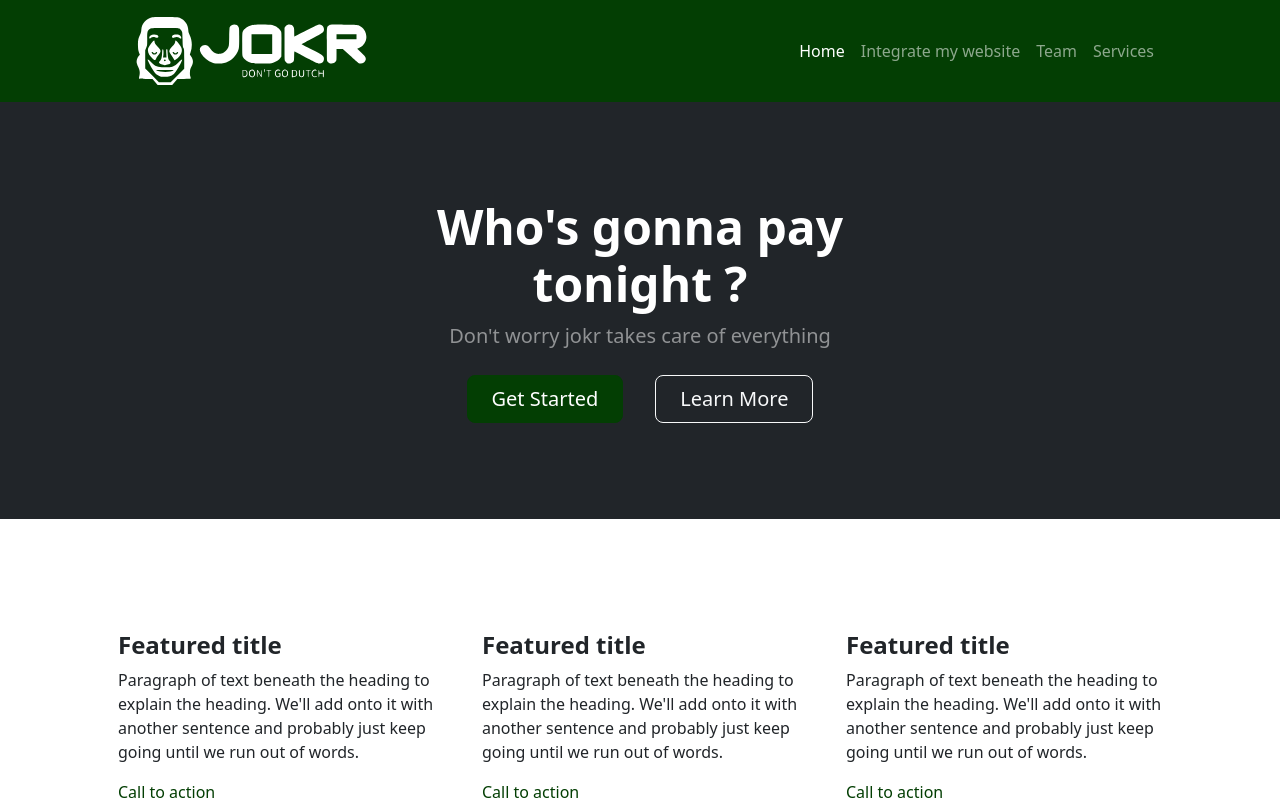
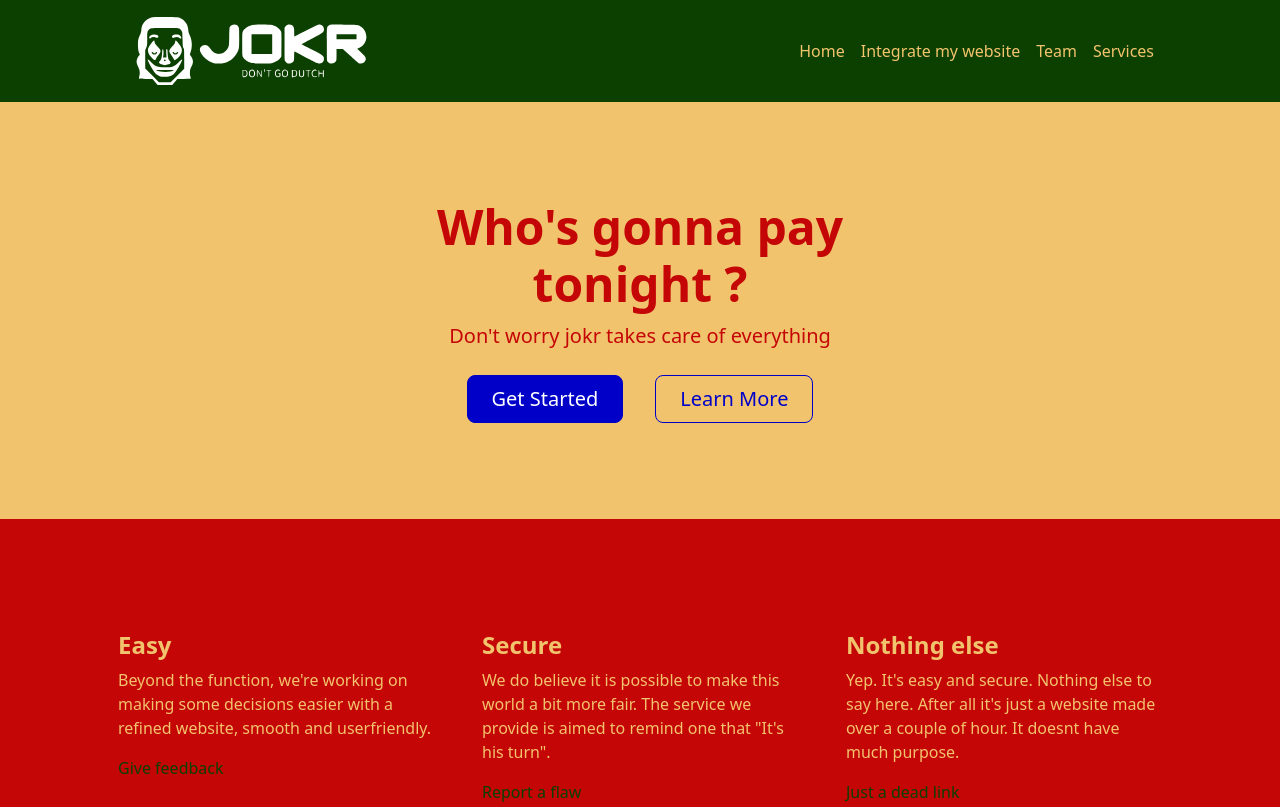
Before and after one commit to Nzoops/THP_Jokr, a website: page index.html in a window 1280 px wide. Shown: the top 807 px of the page. Drawn offline with Linux system fonts and the light colour scheme.

Commit message:
style css appliqué sur une partie de la page

```diff
--- a/index.html
+++ b/index.html
@@ -10,8 +10,8 @@
 
 <body>
   <!-- Responsive navbar -->
-  <nav class="navbar navbar-expand-lg navbar-dark bg-primary">
-    <div class="container px-5">
+  <nav class="navbar navbar-expand-lg bg-primary navbar-dark">
+    <div class="container px-5 ">
       <a class="navbar-brand" href="/">
         <svg xmlns:dc="" xmlns:cc="/"
           xmlns:rdf="/" xmlns:svg="/"
@@ -35,29 +35,29 @@
       </a>
       <button class="navbar-toggler" type="button" data-bs-toggle="collapse" data-bs-target="#navbarSupportedContent"
         aria-controls="navbarSupportedContent" aria-expanded="false" aria-label="Toggle navigation"><span
-          class="navbar-toggler-icon"></span></button>
+          class="navbar-toggler-icon "></span></button>
       <div class="collapse navbar-collapse" id="navbarSupportedContent">
-        <ul class="navbar-nav ms-auto mb-2 mb-lg-0">
-          <li class="nav-item"><a class="nav-link active" aria-current="page" href="#!">Home</a></li>
-          <li class="nav-item"><a class="nav-link" href="#!">Integrate my website</a></li>
-          <li class="nav-item"><a class="nav-link" href="#!">Team</a></li>
-          <li class="nav-item"><a class="nav-link" href="#!">Services</a></li>
+        <ul class="navbar-nav ms-auto mb-2 mb-lg-0 ">
+          <li class="nav-item "><a class="nav-link text-light active" aria-current="page" href="#!">Home</a></li>
+          <li class="nav-item "><a class="nav-link text-light" href="#!">Integrate my website</a></li>
+          <li class="nav-item "><a class="nav-link text-light" href="#!">Team</a></li>
+          <li class="nav-item "><a class="nav-link text-light" href="#!">Services</a></li>
         </ul>
       </div>
     </div>
   </nav>
 
   <!-- Hero -->
-  <header class="bg-dark py-5">
+  <header class="bg-light py-5">
     <div class="container px-5">
       <div class="row gx-5 justify-content-center">
         <div class="col-lg-6">
           <div class="text-center my-5">
-            <h1 class="display-5 fw-bolder text-white mb-2">Who's gonna pay tonight ?</h1>
-            <p class="lead text-white-50 mb-4">Don't worry jokr takes care of everything</p>
+            <h1 class="display-5 fw-bolder text-secondary mb-2">Who's gonna pay tonight ?</h1>
+            <p class="lead text-secondary 50 mb-4">Don't worry jokr takes care of everything</p>
             <div class="d-grid gap-3 d-sm-flex justify-content-sm-center">
-              <a class="btn btn-primary btn-lg px-4 me-sm-3" href="#features">Get Started</a>
-              <a class="btn btn-outline-light btn-lg px-4" href="#!">Learn More</a>
+              <a class="btn btn-success btn-lg px-4 me-sm-3" href="#features">Get Started</a>
+              <a class="btn btn-outline-success btn-lg px-4" href="#!">Learn More</a>
             </div>
           </div>
         </div>
@@ -66,36 +66,33 @@
   </header>
 
   <!-- Features section-->
-  <section class="py-5 border-bottom" id="features">
+  <section class="py-5 border-bottom bg-secondary text-light" id="features">
     <div class="container px-5 my-5">
       <div class="row gx-5">
         <div class="col-lg-4 mb-5 mb-lg-0">
           <div class="feature bg-primary bg-gradient text-white rounded-3 mb-3"><i class="bi bi-collection"></i></div>
-          <h2 class="h4 fw-bolder">Featured title</h2>
-          <p>Paragraph of text beneath the heading to explain the heading. We'll add onto it with another sentence and
-            probably just keep going until we run out of words.</p>
+          <h2 class="h4 fw-bolder">Easy</h2>
+          <p>Beyond the function, we're working on making some decisions easier with a refined website, smooth and userfriendly.</p>
           <a class="text-decoration-none" href="#!">
-            Call to action
+        Give feedback
             <i class="bi bi-arrow-right"></i>
           </a>
         </div>
         <div class="col-lg-4 mb-5 mb-lg-0">
           <div class="feature bg-primary bg-gradient text-white rounded-3 mb-3"><i class="bi bi-building"></i></div>
-          <h2 class="h4 fw-bolder">Featured title</h2>
-          <p>Paragraph of text beneath the heading to explain the heading. We'll add onto it with another sentence and
-            probably just keep going until we run out of words.</p>
+          <h2 class="h4 fw-bolder">Secure</h2>
+          <p>We do believe it is possible to make this world a bit more fair. The service we provide is aimed to remind one that "It's his turn".  </p>
           <a class="text-decoration-none" href="#!">
-            Call to action
+            Report a flaw
             <i class="bi bi-arrow-right"></i>
           </a>
         </div>
         <div class="col-lg-4">
           <div class="feature bg-primary bg-gradient text-white rounded-3 mb-3"><i class="bi bi-toggles2"></i></div>
-          <h2 class="h4 fw-bolder">Featured title</h2>
-          <p>Paragraph of text beneath the heading to explain the heading. We'll add onto it with another sentence and
-            probably just keep going until we run out of words.</p>
+          <h2 class="h4 fw-bolder">Nothing else</h2>
+          <p>Yep. It's easy and secure. Nothing else to say here. After all it's just a website made over a couple of hour. It doesnt have much purpose. </p>
           <a class="text-decoration-none" href="#!">
-            Call to action
+            Just a dead link
             <i class="bi bi-arrow-right"></i>
           </a>
         </div>
--- a/scss/main.scss
+++ b/scss/main.scss
@@ -1,8 +1,9 @@
 // Custom variables
 
-$primary: rgb(3, 62, 3);
-$secondary: rgb(242, 188, 88);
-$success: pink;
+$primary: rgb(12, 64, 0);
+$secondary: #c40606;
+$success: rgb(12, 12, 220));
+$light: rgb(242, 195, 109);
 
 // import bootstrap
 
```
Also changed, not shown: css/main.min.css, 2 other files.
